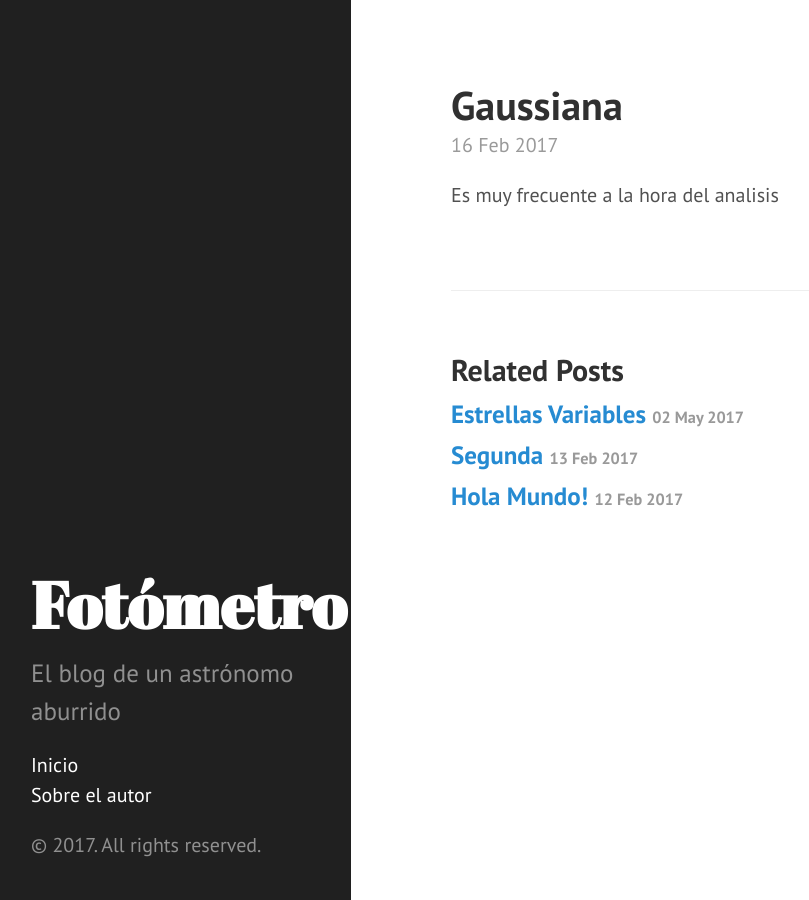
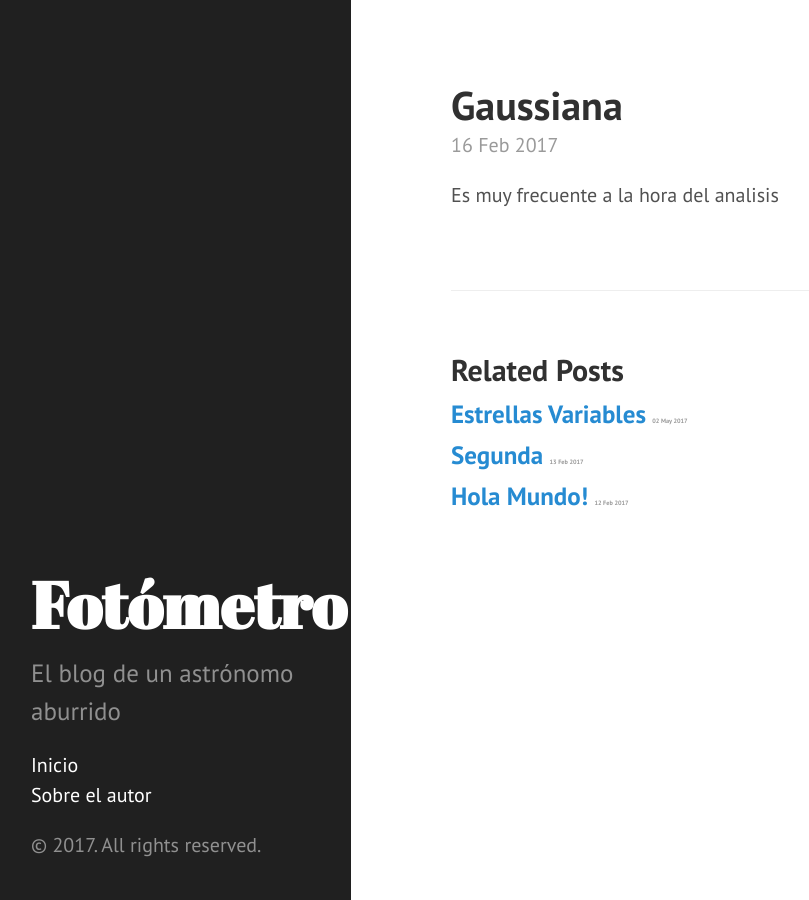
Before and after one commit to nicomedinap/nicomedinap.github.io, a Jekyll site: the page built from _posts/2017-02-16-Gaussiana.md, in a window 1280 px wide. Shown: the whole page, without its empty margins (9-818 px from the left). Built offline with Jekyll 4.4.1, drawn with Linux system fonts in a browser that asks for light colours; our own code applies the rules of GitHub Pages for plain Markdown files.

Commit message:
Update poole.css
 341 font-size: 65%;

```diff
--- a/public/css/poole.css
+++ b/public/css/poole.css
@@ -49,7 +49,7 @@
 
 html {
   font-family: "Helvetica Neue", Helvetica, Arial, sans-serif;
-  font-size: 6px;
+  font-size: 16px;
   line-height: 1.5;
 }
 @media (min-width: 38rem) {
@@ -338,7 +338,7 @@
   margin-top: 0;
 }
 .related-posts li small {
-  font-size: 65%;
+  font-size: 25%;
   color: #999;
 }
 .related-posts li a:hover {
```
